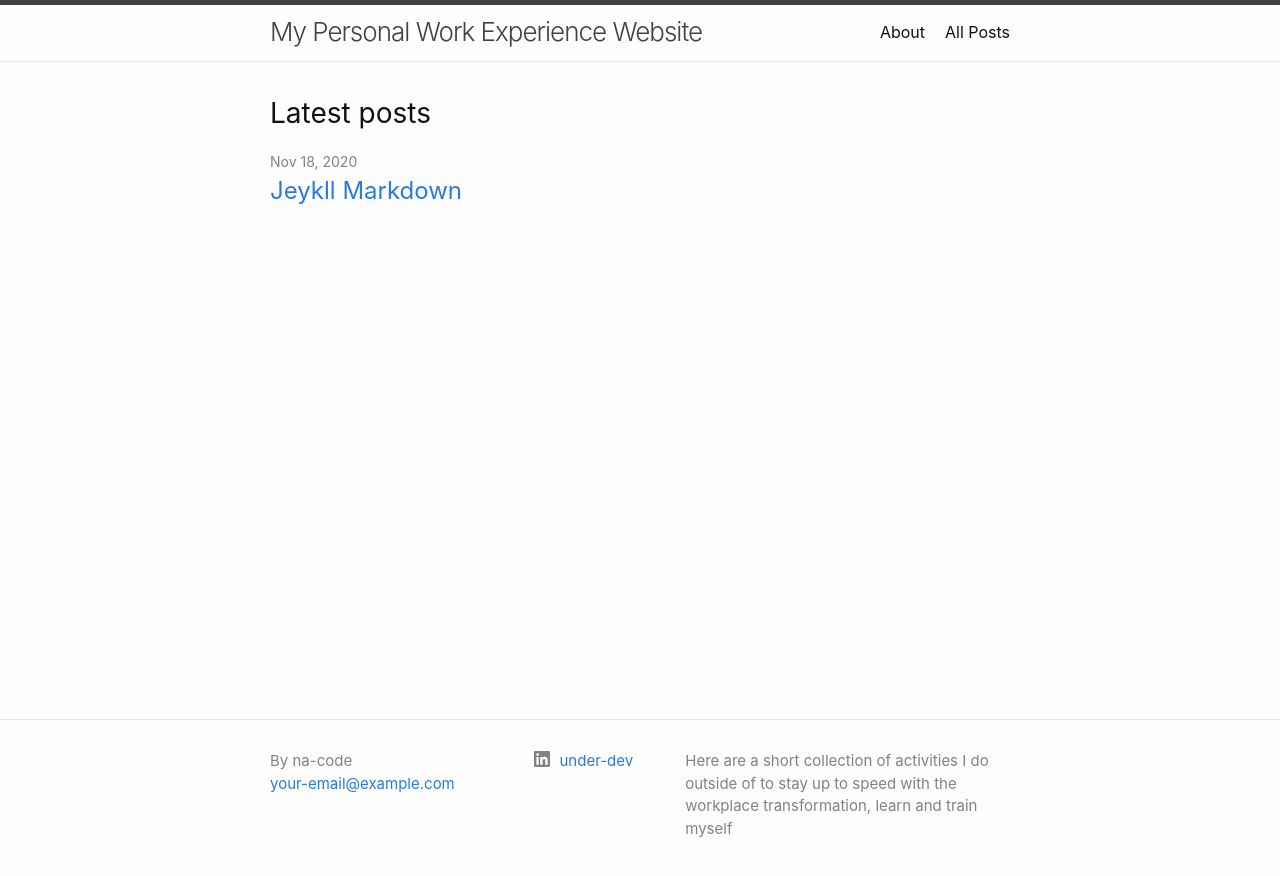
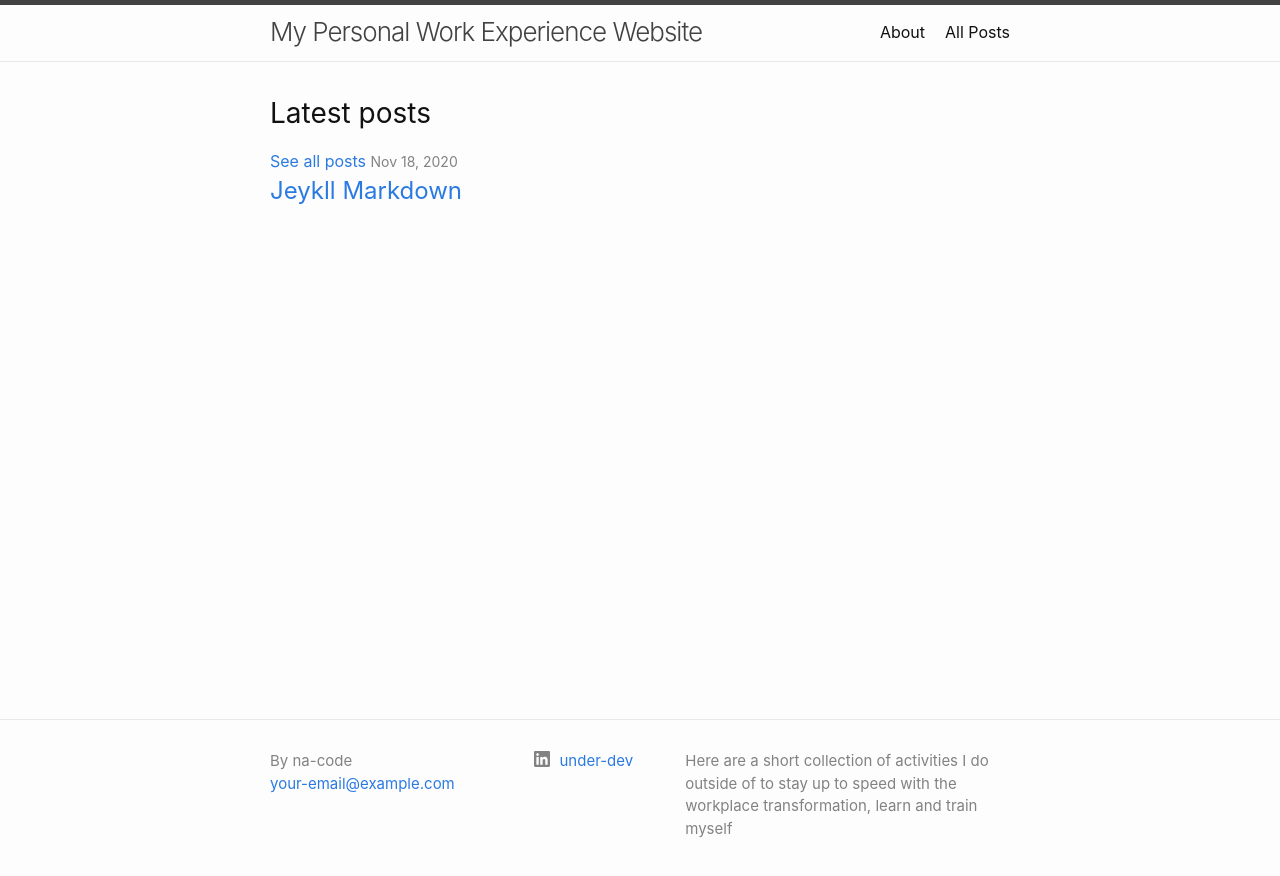
Before and after one commit to na-code/na-site, a Jekyll site: the page built from index.markdown, in a window 1280 px wide. Shown: the top 876 px of the page. Built offline with Jekyll 4.4.1, drawn with Linux system fonts in a browser that asks for light colours.

Commit message:
Update home.html

```diff
--- a/_layouts/home.html
+++ b/_layouts/home.html
@@ -15,7 +15,7 @@ layout: default
       {%- for post in site.posts limit:1 -%}
       <li>
         {%- assign date_format = site.minima.date_format | default: "%b %-d, %Y" -%}
-        <a class="default" See all posts /a>
+        <a class="default"> See all posts </a>
         <span class="post-meta">{{ post.date | date: date_format }}</span>
         <h3>
           <a class="post-link" href="{{ post.url | relative_url }}">
```
